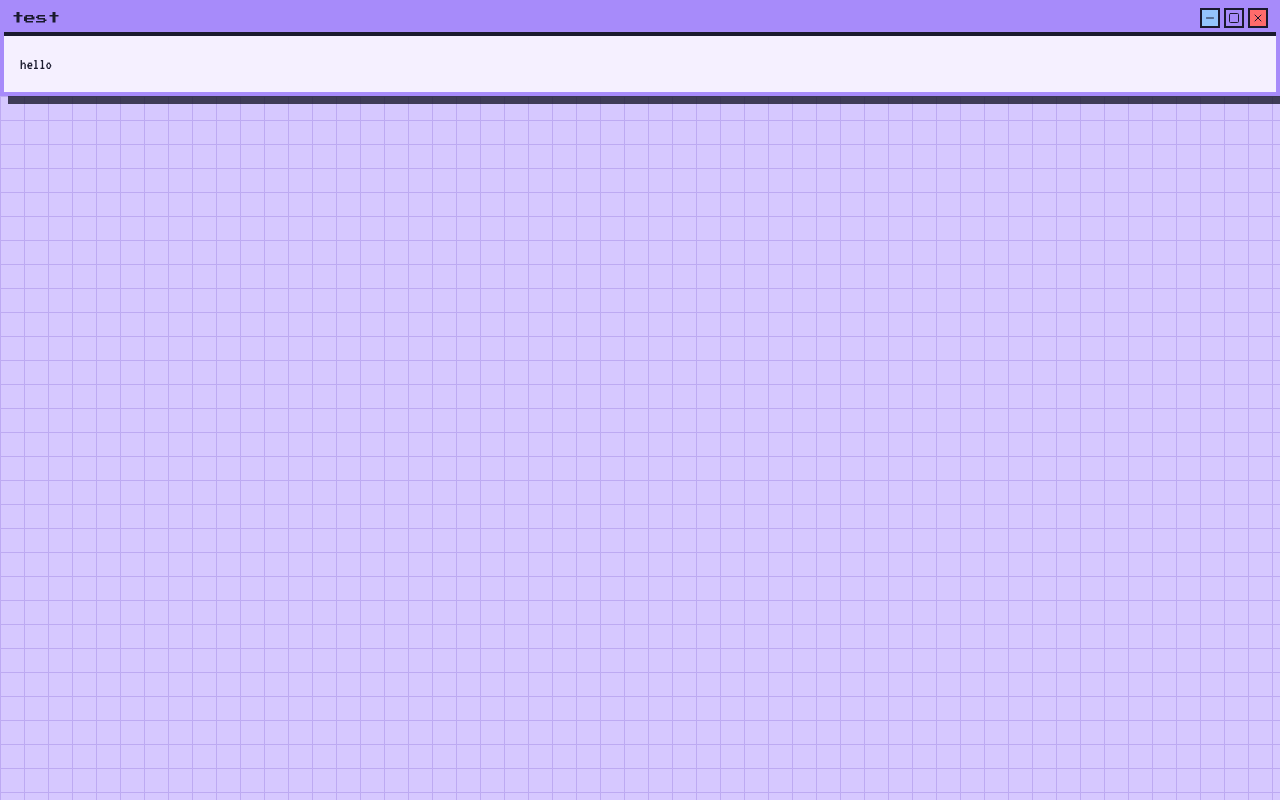
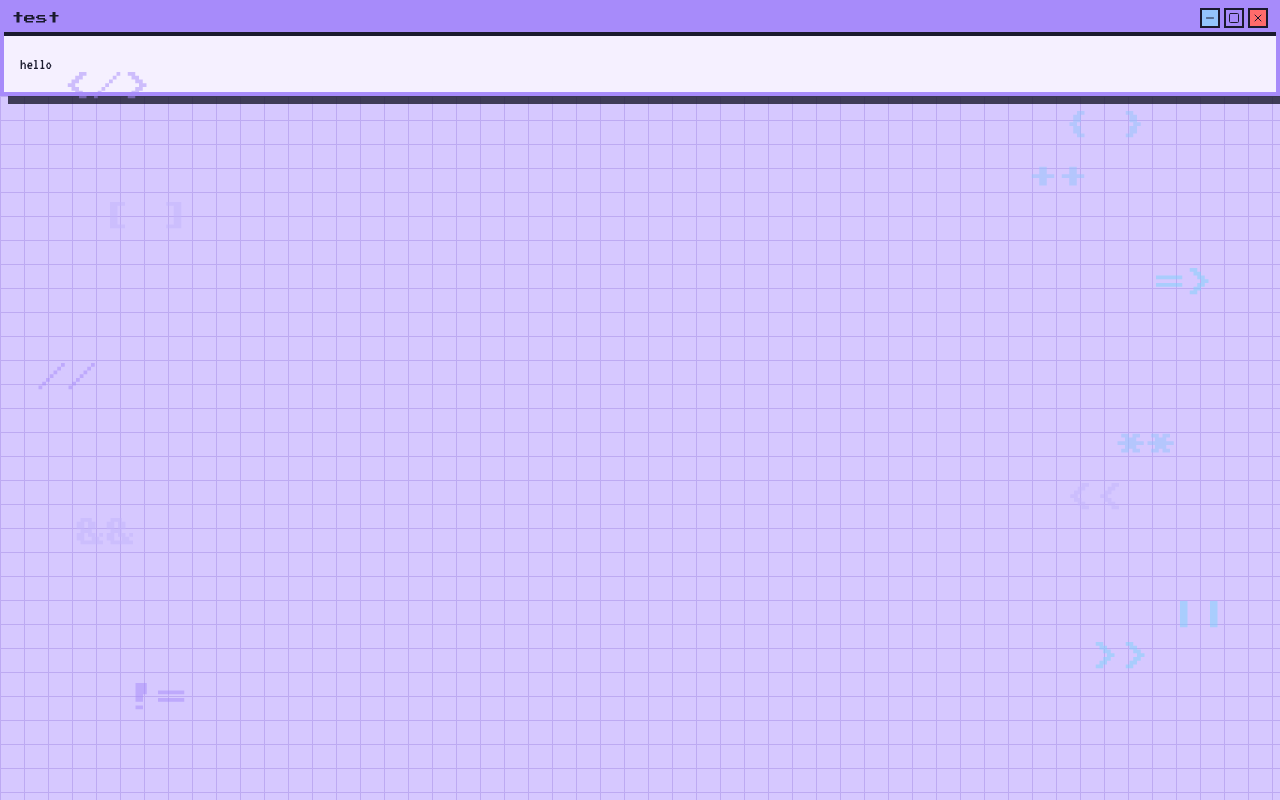
Before and after one commit to ItsKensann/portfolio, a Next.js app: page / in a window 1280 px wide. Built offline with nearby package versions, Linux system fonts and the light colour scheme.

Commit message:
floating decorations implemented
- consider changing the background decorations in the future to something more unique

```diff
--- a/app/page.tsx
+++ b/app/page.tsx
@@ -1,6 +1,7 @@
 "use client";
 import { useState } from "react";
 import { RetroWindow } from "@/components/RetroWindow";
+import { FloatingDecorations } from "@/components/FloatingDecorations";
 
 export default function Home() {
   const [isLoading, setIsLoading] = useState<boolean>(false);
@@ -10,7 +11,7 @@ export default function Home() {
 
       {!isLoading && (
         <>
-          a78bfa f5f0ff
+          {/* background */}
           <div
             className="fixed inset-0 z-0 font-sans"
             style={{
@@ -26,6 +27,11 @@ export default function Home() {
               <p>hello</p>
             </RetroWindow>
           </div>
+
+          {/* Floating decoration */}
+          <FloatingDecorations />
+          {/* Main content */}
+          <main></main>
         </>
       )}
     </>
--- /dev/null
+++ b/components/FloatingDecorations.tsx
@@ -0,0 +1,56 @@
+"use client";
+
+import { motion } from "framer-motion";
+
+const decorations = [
+  { symbol: "</>", top: "10%", left: "5%", delay: 0 },
+  { symbol: "{ }", top: "15%", right: "10%", delay: 0.2 },
+  { symbol: "[ ]", top: "25%", left: "8%", delay: 0.4 },
+  { symbol: "=>", top: "35%", right: "5%", delay: 0.6 },
+  { symbol: "//", top: "45%", left: "3%", delay: 0.8 },
+  { symbol: "**", top: "55%", right: "8%", delay: 1 },
+  { symbol: "&&", top: "65%", left: "6%", delay: 1.2 },
+  { symbol: "||", top: "75%", right: "4%", delay: 1.4 },
+  { symbol: "!=", top: "85%", left: "10%", delay: 1.6 },
+  { symbol: "++", top: "20%", right: "15%", delay: 0.3 },
+  { symbol: "<<", top: "60%", right: "12%", delay: 0.9 },
+  { symbol: ">>", top: "80%", right: "10%", delay: 1.1 },
+];
+
+const colors = ["#a78bfa", "#93c5fd", "#c4b5fd", "#7dd3fc"];
+
+export function FloatingDecorations() {
+  return (
+    <div className="fixed inset-0 pointer-events-none overflow-hidden z-10">
+      {decorations.map((dec, i) => (
+        <motion.div
+          key={i}
+          className="absolute text-xl sm:text-2xl md:text-3xl font-mono"
+          style={{
+            top: dec.top,
+            left: dec.left,
+            right: dec.right,
+            color: colors[i % 4],
+            opacity: 0.5,
+          }}
+          initial={{ opacity: 0, y: 20 }}
+          animate={{ opacity: 0.5, y: [0, -15, 0] }}
+          transition={{
+            opacity: {
+              delay: dec.delay,
+              duration: 0.5,
+            },
+            y: {
+              delay: dec.delay,
+              repeat: Number.POSITIVE_INFINITY,
+              duration: 3 + Math.random() * 2,
+              ease: "easeInOut",
+            },
+          }}
+        >
+          {dec.symbol}
+        </motion.div>
+      ))}
+    </div>
+  );
+}
```
